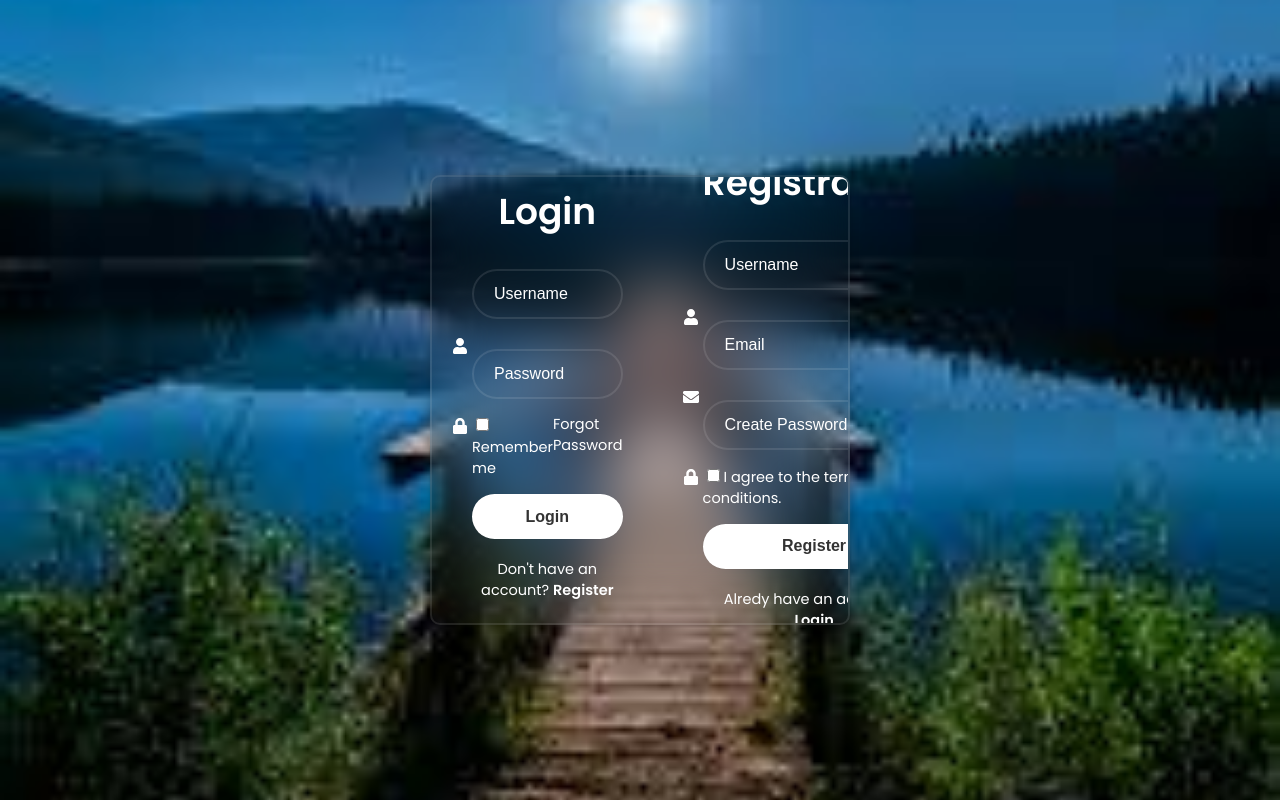
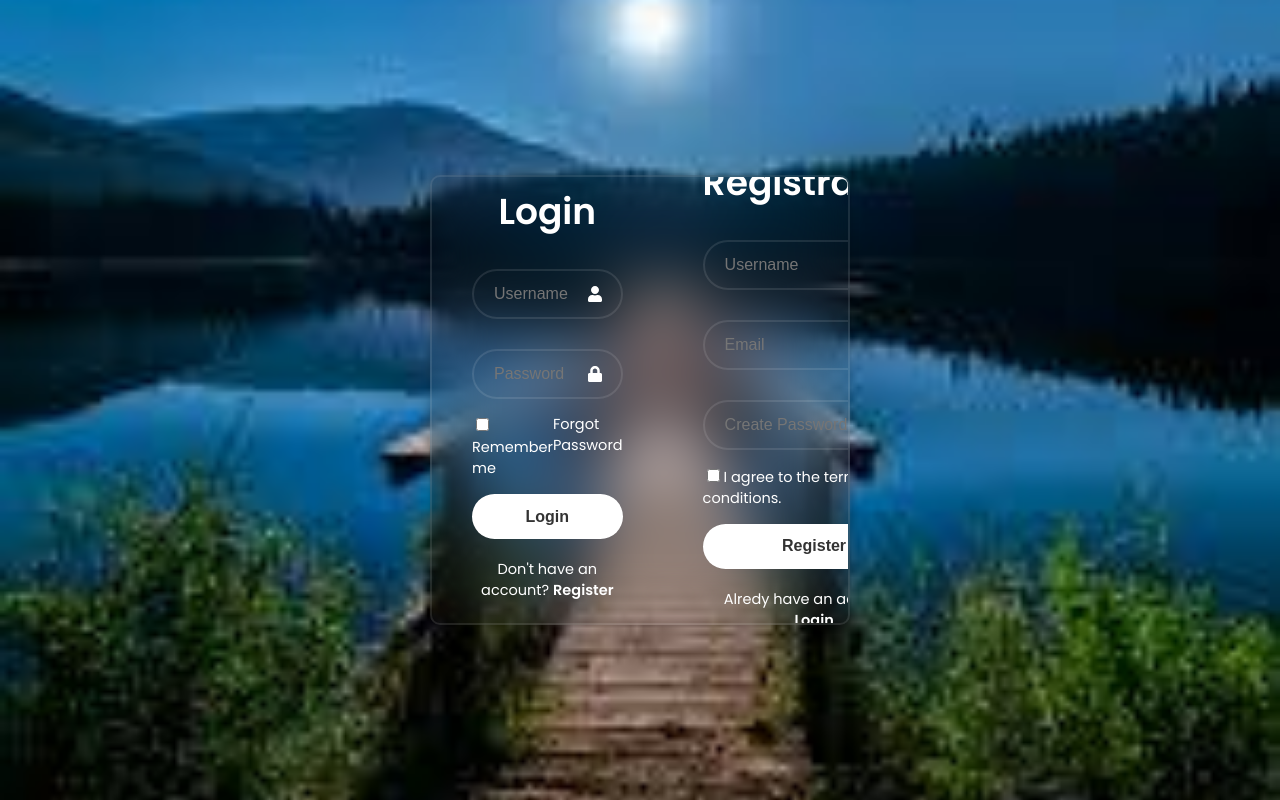
Before and after one commit to MBUDA-BRANICE-NJIRA/Log-In-Form, a React (Create React App) app: page / in a window 1280 px wide. Built offline with nearby package versions, Linux system fonts and the light colour scheme.

Commit message:
Crrected the display of icons inside the place older section

```diff
--- a/src/Components/LoginRegister/LoginRegister.css
+++ b/src/Components/LoginRegister/LoginRegister.css
@@ -53,7 +53,6 @@ form .input-box{
      width: 100%;
      height: 50px;
      margin: 30px 0;
-     /* background: salmon; */
 
 
 }
@@ -70,11 +69,12 @@ form .input-box{
     padding: 20px 45px 20px 20px;
 }
 
-.input-box input::placeholder {
+.input-box input ::placeholder {
     color: #fff;
 }
+
 .input-box .icon{
-    position: relative;
+    position: absolute;
     right: 20px;
     top: 50%;
     translate: 0 -50%;
```
